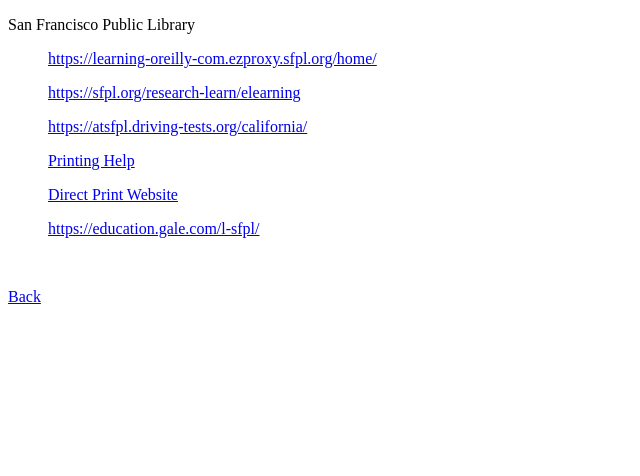
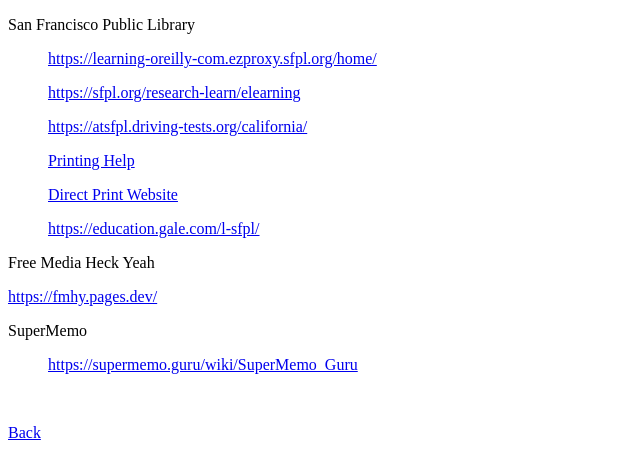
Before and after one commit to Repository-of-Brightness/bookmarks, a plain HTML site: page topics/library.html in a window 1280 px wide. Shown: the whole page, without its empty margins (0-640 px from the left). Drawn offline with Linux system fonts and the light colour scheme.

Commit message:
modified:   topics/legaldocuments.html 	modified:   topics/library.html 	new file:   topics/linux.html

```diff
--- a/topics/library.html
+++ b/topics/library.html
@@ -37,6 +37,14 @@
         >https://education.gale.com/l-sfpl/
       </a>
     </ul>
+    <p>Free Media Heck Yeah</p>
+    <a href="https://fmhy.pages.dev/">https://fmhy.pages.dev/</a>
+    <p>SuperMemo</p>
+    <ul>
+      <a href="https://supermemo.guru/wiki/SuperMemo_Guru"
+        >https://supermemo.guru/wiki/SuperMemo_Guru</a
+      >
+    </ul>
     <br />
     <p>
       <a href="https://repository-of-brightness.github.io/bookmarks/">Back</a>
```
Also changed, not shown: topics/legaldocuments.html (+4 -0 lines), topics/linux.html (added, +19 -0 lines).
